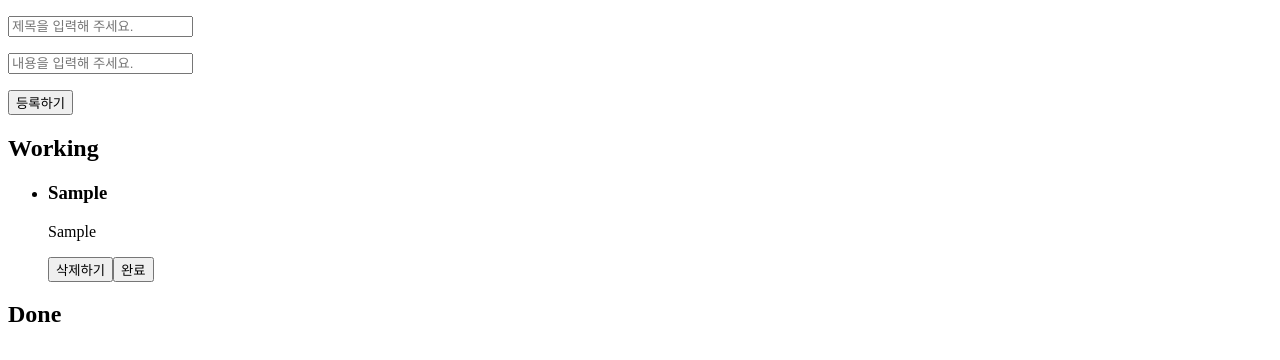
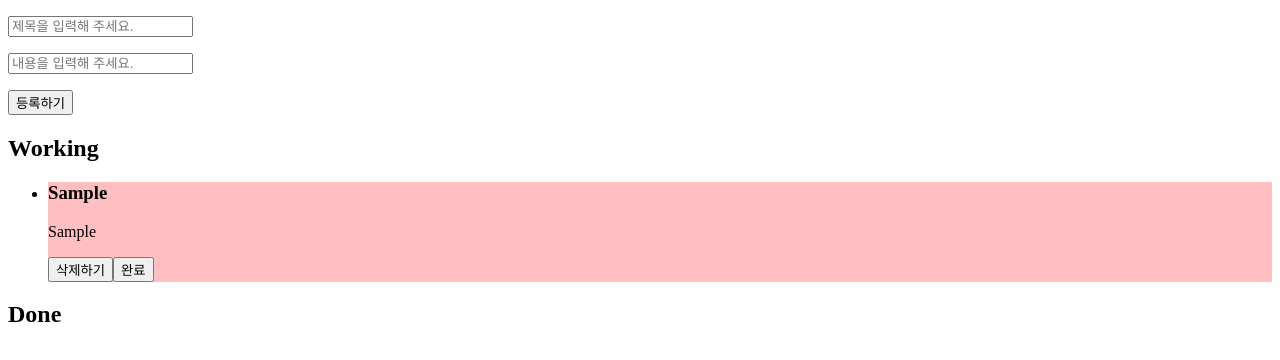
Before and after one commit to seokachu/todolist_ver2, a React (Create React App) app: page / in a window 1280 px wide. Both pictures are taken after typing "Sample", "Sample" into the empty fields and a click on the button "등록하기". Shown: the top 360 px of the page. Built offline with nearby package versions, Linux system fonts and the light colour scheme.

Commit message:
Feat: 카드 색상 랜덤 변경 추가

```diff
--- a/src/components/todo/TodoController.jsx
+++ b/src/components/todo/TodoController.jsx
@@ -19,6 +19,16 @@ function TodoController() {
     //error
     const [titleError, setTitleError] = useState('');
     const [contentsError, setContentsError] = useState('');
+
+    //random
+    const [color, setColor] = useState([
+        'ebebeb',
+        'a9c4fc',
+        '9df3fe',
+        'fff199',
+        'ffbfc0',
+        'a6ff9e',
+    ]);
 
     /** 함수선언 */
     const onChangeTitle = (e) => {
@@ -58,6 +68,7 @@ function TodoController() {
                 title,
                 contents,
                 done: false,
+                color: randomCardColor(),
             };
 
             setTodoCards([...todocards, newTodoListItems]);
@@ -77,14 +88,36 @@ function TodoController() {
     };
 
     //완료, 취소 Btn
+    // const onClickHandleToggle = (id) => {
+    //     const isDoneTodoList = todocards.map((item) => {
+    //         if (item.id === id) {
+    //             return { ...item, done: !item.done };
+    //         }
+    //         return item;
+    //     });
+    //     setTodoCards(isDoneTodoList);
+    // };
+
+    //완료, 취소 btn 클릭시 배열 뒤로 넣기
     const onClickHandleToggle = (id) => {
-        const isDoneTodoList = todocards.map((item) => {
-            if (item.id === id) {
-                return { ...item, done: !item.done };
-            }
-            return item;
-        });
-        setTodoCards(isDoneTodoList);
+        const doneItemIndex = todocards.findIndex((item) => item.id === id);
+
+        if (doneItemIndex !== -1) {
+            //-1이 아닌경우, 즉 해당Id값을 가진 항목이 배열에 존재함
+            const doneItem = todocards[doneItemIndex];
+            const updatedTodoCard = [
+                ...todocards.slice(0, doneItemIndex), //이전요소복사
+                ...todocards.slice(doneItemIndex + 1), //이후요소복사
+                { ...doneItem, done: !doneItem.done }, //객체속성초기화
+            ];
+            setTodoCards(updatedTodoCard);
+        }
+    };
+
+    //Random color
+    const randomCardColor = () => {
+        const random = Math.floor(Math.random() * color.length);
+        return `#${color[random]}`;
     };
 
     return (
@@ -105,6 +138,7 @@ function TodoController() {
                 doneTodos={todocards.filter((todo) => todo.done)}
                 onClickHandleDelete={onClickHandleDelete}
                 onClickHandleToggle={onClickHandleToggle}
+                randomCardColor={randomCardColor}
             />
         </main>
     );
--- a/src/components/todo/TodoItems.jsx
+++ b/src/components/todo/TodoItems.jsx
@@ -1,7 +1,6 @@
-function TodoItems({ todo, onClickHandleToggle, onClickHandleDelete }) {
+function TodoItems({ todo, onClickHandleToggle, onClickHandleDelete, style }) {
     return (
-        <div>
-            <li>
+        <li className="todo-card-lists" style={style}>
             <article>
                 <h3>{todo.title}</h3>
                 <p>{todo.contents}</p>
@@ -15,7 +14,6 @@ function TodoItems({ todo, onClickHandleToggle, onClickHandleDelete }) {
                 </div>
             </article>
         </li>
-        </div>
     );
 }
 
--- a/src/components/todo/TodoList.jsx
+++ b/src/components/todo/TodoList.jsx
@@ -5,8 +5,11 @@ function TodoList({
     doneTodos,
     onClickHandleDelete,
     onClickHandleToggle,
+    randomCardColor,
 }) {
-    const renderTodoItems = (todos) => (
+    const renderTodoItems = (todos, title) => (
+        <section>
+            <h2>{title}</h2>
             <ul>
                 {todos.map((todo) => (
                     <TodoItems
@@ -14,21 +17,20 @@ function TodoList({
                         todo={todo}
                         onClickHandleDelete={onClickHandleDelete}
                         onClickHandleToggle={onClickHandleToggle}
+                        randomCardColor={randomCardColor}
+                        style={{
+                            backgroundColor: todo.color,
+                        }}
                     />
                 ))}
             </ul>
+        </section>
     );
 
     return (
         <div>
-            <section>
-                <h2>Working</h2>
-                {renderTodoItems(workingTodos)}
-            </section>
-            <section>
-                <h2>Done</h2>
-                {renderTodoItems(doneTodos)}
-            </section>
+            {renderTodoItems(workingTodos, 'Working')}
+            {renderTodoItems(doneTodos, 'Done')}
         </div>
     );
 }
```
Lines whose indentation alone changed are shown as unchanged.
